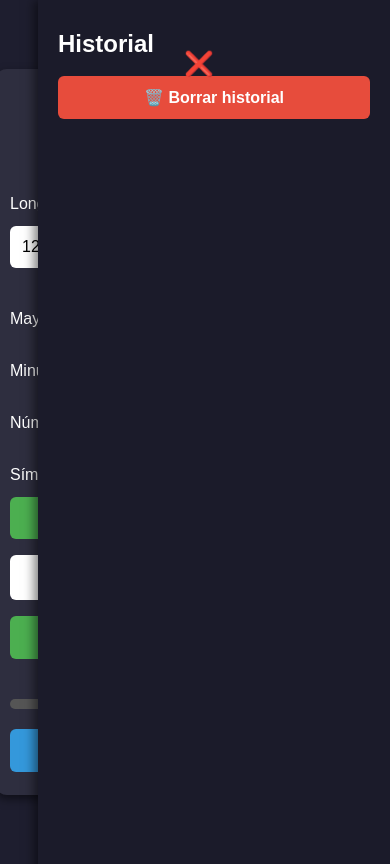
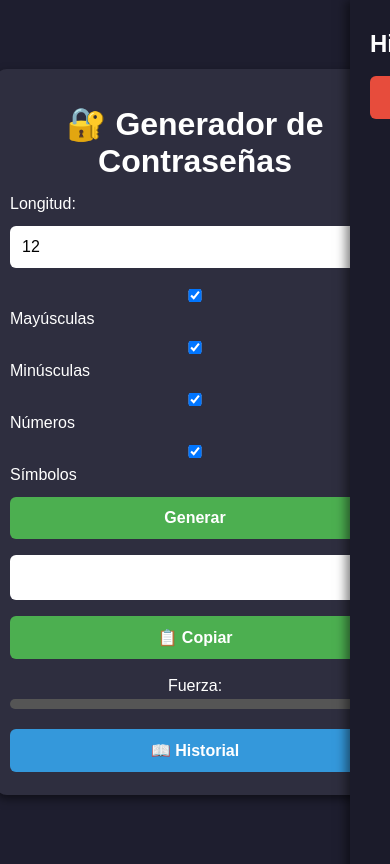
Before and after one commit to TigerShark2007/generador-de-contrasenas, a plain HTML site: page index.html in a window 390 px wide. Drawn offline with Linux system fonts and the light colour scheme.

Commit message:
Update style.css

```diff
--- a/style.css
+++ b/style.css
@@ -105,6 +105,13 @@ button:hover {
   transform: translateX(0); /* ⬅️ se abre */
 }
 
+@media (max-width: 600px) {
+  .history-sidebar {
+    width: 80%;
+    right: -80%;   /* fuera de pantalla */
+  }
+}
+
 .history-header {
   display: flex;
   justify-content: space-between;
```
